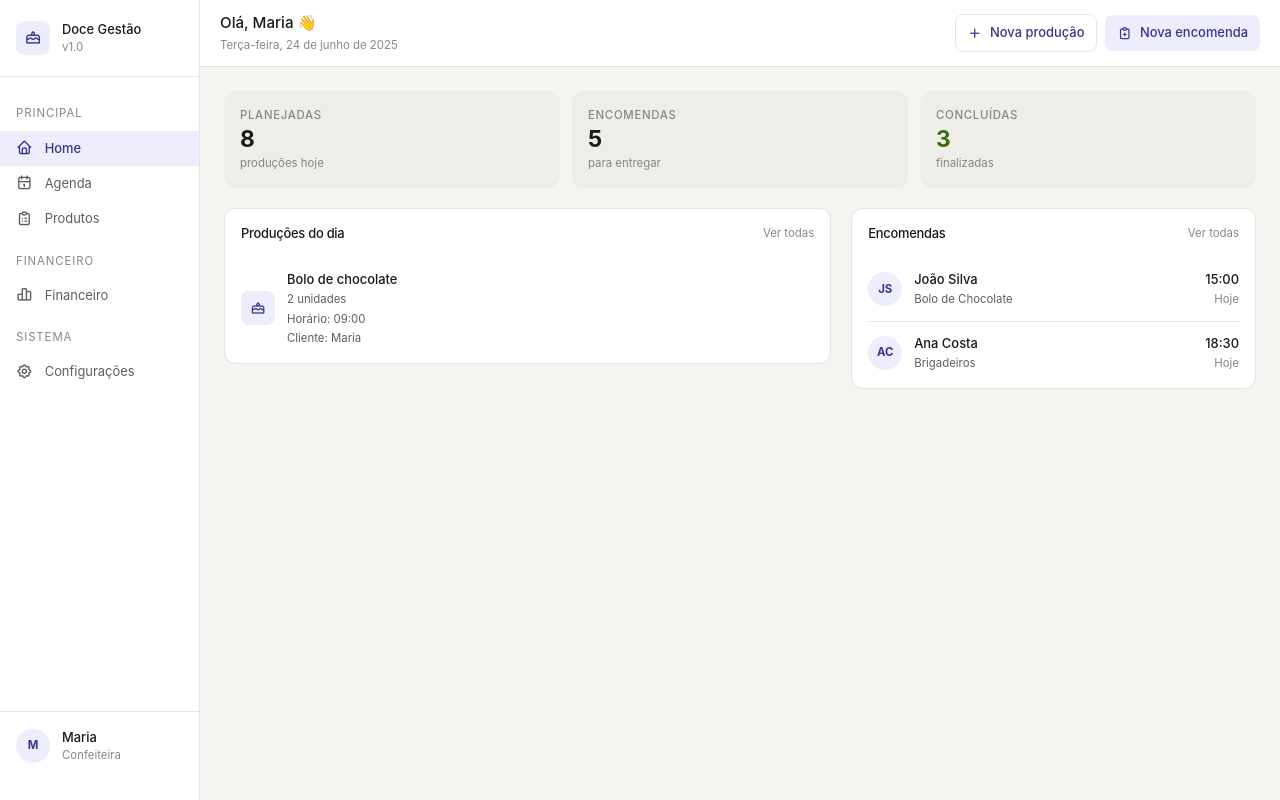
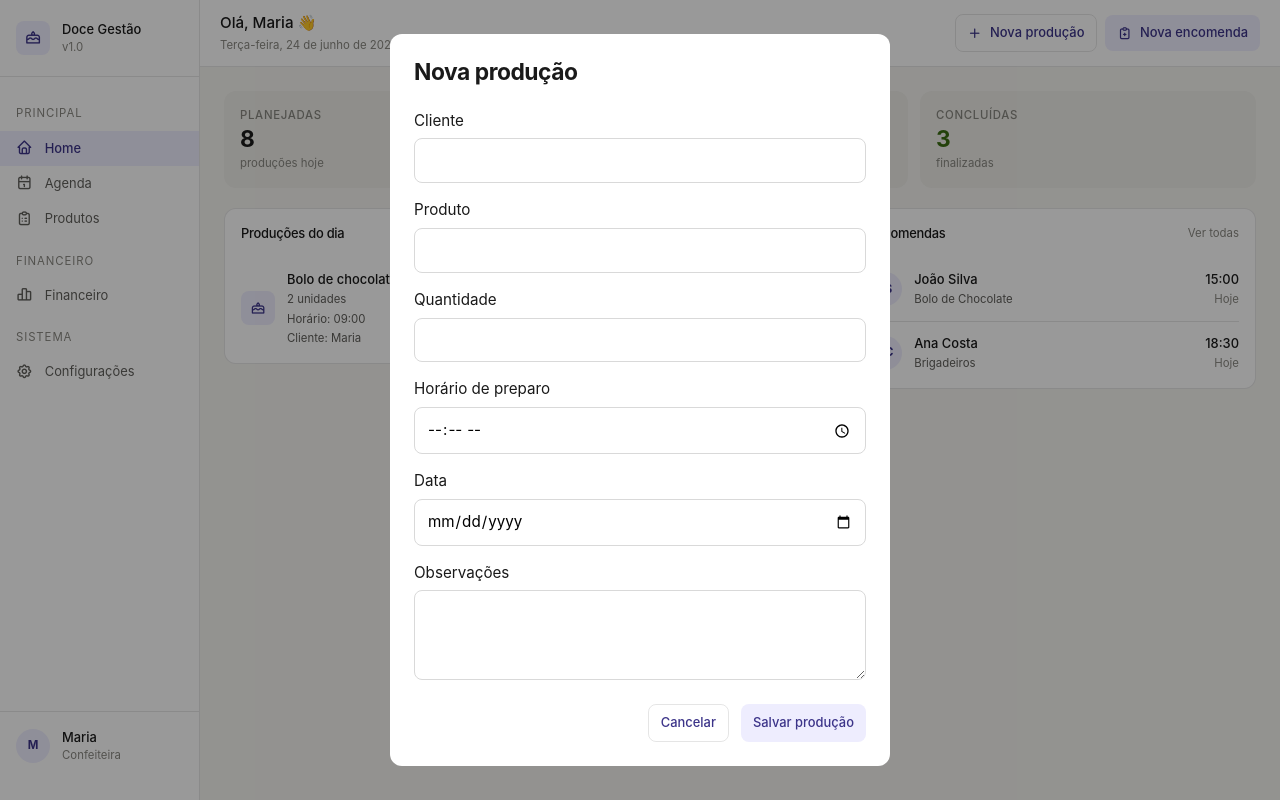
Before and after one commit to AleRicDev/AgendaConfeitaria, a website built with webpack: page src/index.html in a window 1280 px wide. Both pictures are taken after a click on the button "Nova produção". Built offline with nearby package versions, Linux system fonts and the light colour scheme; data requests are answered from the project's data file.

Commit message:
feat: add new production modal

```diff
--- a/src/css/index.css
+++ b/src/css/index.css
@@ -4,3 +4,4 @@
 @import "./topbar.css";
 @import "./cards.css";
 @import "./responsive.css";
+@import "./modal.css";
--- /dev/null
+++ b/src/css/modal.css
@@ -0,0 +1,73 @@
+.modal {
+  position: fixed;
+  inset: 0;
+
+  display: none;
+  align-items: center;
+  justify-content: center;
+
+  padding: 24px;
+
+  background: rgba(0, 0, 0, 0.4);
+
+  z-index: 1000;
+}
+
+.modal.is-open {
+  display: flex;
+}
+
+.modal-content {
+  width: 100%;
+  max-width: 500px;
+
+  padding: 24px;
+
+  background: #ffffff;
+  border-radius: 12px;
+}
+
+.modal-header {
+  display: flex;
+  align-items: center;
+  justify-content: space-between;
+
+  margin-bottom: 24px;
+}
+
+#production-form {
+  display: flex;
+  flex-direction: column;
+  gap: 16px;
+}
+
+.form-group {
+  display: flex;
+  flex-direction: column;
+  gap: 6px;
+}
+
+.form-group input,
+.form-group textarea {
+  width: 100%;
+
+  padding: 10px 12px;
+
+  border: 1px solid #d9d9d9;
+  border-radius: 8px;
+
+  font: inherit;
+}
+
+.form-group textarea {
+  min-height: 90px;
+  resize: vertical;
+}
+
+.modal-actions {
+  display: flex;
+  justify-content: flex-end;
+  gap: 12px;
+
+  margin-top: 8px;
+}
--- a/src/index.html
+++ b/src/index.html
@@ -8,8 +8,10 @@
   <title>Doce Gestão</title>
 
   <!-- Tabler Icons -->
-  <link rel="stylesheet"
-    href="https://cdn.jsdelivr.net/npm/@tabler/icons-webfont@latest/tabler-icons.min.css">
+  <link
+    rel="stylesheet"
+    href="https://cdn.jsdelivr.net/npm/@tabler/icons-webfont@latest/tabler-icons.min.css"
+  >
 
   <!-- CSS -->
   <link rel="stylesheet" href="./src/css/index.css">
@@ -102,21 +104,31 @@
           </button>
 
           <div class="topbar-text">
-            <p class="topbar-greeting">Olá, Maria 👋</p>
+
+            <p class="topbar-greeting">
+              Olá, Maria 👋
+            </p>
+
             <p class="topbar-date">
               Terça-feira, 24 de junho de 2025
             </p>
+
           </div>
 
         </div>
 
         <div class="topbar-actions">
 
-          <button class="btn btn-outline">
+          <!-- NOVA PRODUÇÃO -->
+          <button
+            class="btn btn-outline"
+            id="new-production-button"
+          >
             <i class="ti ti-plus"></i>
             Nova produção
           </button>
 
+          <!-- NOVA ENCOMENDA -->
           <button class="btn btn-primary">
             <i class="ti ti-clipboard-plus"></i>
             Nova encomenda
@@ -126,6 +138,7 @@
 
       </header>
 
+
       <!-- CONTEÚDO -->
       <main class="content">
 
@@ -133,24 +146,57 @@
         <section class="stats-grid">
 
           <article class="stat-card">
-            <span class="stat-label">Planejadas</span>
-            <h3 class="stat-value">8</h3>
-            <span class="stat-description">produções hoje</span>
+
+            <span class="stat-label">
+              Planejadas
+            </span>
+
+            <h3 class="stat-value">
+              8
+            </h3>
+
+            <span class="stat-description">
+              produções hoje
+            </span>
+
           </article>
 
+
           <article class="stat-card">
-            <span class="stat-label">Encomendas</span>
-            <h3 class="stat-value">5</h3>
-            <span class="stat-description">para entregar</span>
+
+            <span class="stat-label">
+              Encomendas
+            </span>
+
+            <h3 class="stat-value">
+              5
+            </h3>
+
+            <span class="stat-description">
+              para entregar
+            </span>
+
           </article>
 
+
           <article class="stat-card">
-            <span class="stat-label">Concluídas</span>
-            <h3 class="stat-value is-success">3</h3>
-            <span class="stat-description">finalizadas</span>
+
+            <span class="stat-label">
+              Concluídas
+            </span>
+
+            <h3 class="stat-value is-success">
+              3
+            </h3>
+
+            <span class="stat-description">
+              finalizadas
+            </span>
+
           </article>
 
         </section>
+
 
         <!-- GRID -->
         <section class="grid">
@@ -159,118 +205,111 @@
           <section class="card">
 
             <header class="card-header">
-              <h2 class="card-title">Produções do dia</h2>
-              <a href="#" class="card-link">Ver todas</a>
+
+              <h2 class="card-title">
+                Produções do dia
+              </h2>
+
+              <a href="#" class="card-link">
+                Ver todas
+              </a>
+
             </header>
 
-            <div class="list" id="production-list">
 
-
-              <article class="list-item">
-
-                <div class="item-icon icon-purple">
-                  <i class="ti ti-candy"></i>
-                </div>
-
-                <div class="item-content">
-                  <strong>Brigadeiro Gourmet</strong>
-                  <span>100 unidades</span>
-
-                  <div class="progress">
-                    <div class="progress-bar progress-warning" style="width:55%"></div>
-                  </div>
-                </div>
-
-                <span class="badge badge-warning">
-                  Em andamento
-                </span>
-
-              </article>
-
-              <article class="list-item">
-
-                <div class="item-icon icon-gray">
-                  <i class="ti ti-cookie"></i>
-                </div>
-
-                <div class="item-content">
-                  <strong>Brownie Tradicional</strong>
-                  <span>30 unidades</span>
-
-                  <div class="progress">
-                    <div class="progress-bar progress-danger" style="width:0%"></div>
-                  </div>
-                </div>
-
-                <span class="badge badge-danger">
-                  Pendente
-                </span>
-
-              </article>
-
-              <article class="list-item">
-
-                <div class="item-icon icon-green">
-                  <i class="ti ti-cake"></i>
-                </div>
-
-                <div class="item-content">
-                  <strong>Bolo de Cenoura</strong>
-                  <span>5 unidades</span>
-
-                  <div class="progress">
-                    <div class="progress-bar progress-success" style="width:100%"></div>
-                  </div>
-                </div>
-
-                <span class="badge badge-success">
-                  Concluído
-                </span>
-
-              </article>
-
-            </div>
+            <!--
+              O show.ts cria os cards das produções
+              dinamicamente dentro desta div.
+            -->
+            <div
+              class="list"
+              id="production-list"
+            ></div>
 
           </section>
+
 
           <!-- ENCOMENDAS -->
           <section class="card">
 
             <header class="card-header">
-              <h2 class="card-title">Encomendas</h2>
-              <a href="#" class="card-link">Ver todas</a>
+
+              <h2 class="card-title">
+                Encomendas
+              </h2>
+
+              <a href="#" class="card-link">
+                Ver todas
+              </a>
+
             </header>
+
 
             <div class="list">
 
+              <!-- ENCOMENDA 1 -->
               <article class="list-item">
 
-                <div class="avatar">JS</div>
+                <div class="avatar">
+                  JS
+                </div>
 
                 <div class="item-content">
-                  <strong>João Silva</strong>
-                  <span>Bolo de Chocolate</span>
+
+                  <strong>
+                    João Silva
+                  </strong>
+
+                  <span>
+                    Bolo de Chocolate
+                  </span>
+
                 </div>
 
                 <div class="item-meta">
-                  <strong>15:00</strong>
-                  <span>Hoje</span>
+
+                  <strong>
+                    15:00
+                  </strong>
+
+                  <span>
+                    Hoje
+                  </span>
+
                 </div>
 
               </article>
 
+
+              <!-- ENCOMENDA 2 -->
               <article class="list-item">
 
-                <div class="avatar">AC</div>
+                <div class="avatar">
+                  AC
+                </div>
 
                 <div class="item-content">
-                  <strong>Ana Costa</strong>
-                  <span>Brigadeiros</span>
+
+                  <strong>
+                    Ana Costa
+                  </strong>
+
+                  <span>
+                    Brigadeiros
+                  </span>
+
                 </div>
 
                 <div class="item-meta">
-                  <strong>18:30</strong>
-                  <span>Hoje</span>
+
+                  <strong>
+                    18:30
+                  </strong>
+
+                  <span>
+                    Hoje
+                  </span>
+
                 </div>
 
               </article>
@@ -282,6 +321,7 @@
         </section>
 
       </main>
+
 
       <!-- MOBILE NAV -->
       <nav class="mobile-nav">
@@ -318,6 +358,165 @@
   </div>
 
 
+  <!-- ====================================== -->
+  <!-- MODAL - NOVA PRODUÇÃO -->
+  <!-- ====================================== -->
+
+  <div
+    class="modal"
+    id="production-modal"
+  >
+
+    <div class="modal-content">
+
+      <!-- CABEÇALHO -->
+      <header class="modal-header">
+
+        <h2>
+          Nova produção
+        </h2>
+
+        <button
+          type="button"
+          class="icon-button"
+          id="production-modal-close"
+          aria-label="Fechar"
+        >
+          <i class="ti ti-x"></i>
+        </button>
+
+      </header>
+
+
+      <!-- FORMULÁRIO -->
+      <form id="production-form">
+
+        <!-- CLIENTE -->
+        <div class="form-group">
+
+          <label for="client">
+            Cliente
+          </label>
+
+          <input
+            type="text"
+            id="client"
+            name="client"
+            required
+          >
+
+        </div>
+
+
+        <!-- PRODUTO -->
+        <div class="form-group">
+
+          <label for="product">
+            Produto
+          </label>
+
+          <input
+            type="text"
+            id="product"
+            name="product"
+            required
+          >
+
+        </div>
+
+
+        <!-- QUANTIDADE -->
+        <div class="form-group">
+
+          <label for="quantity">
+            Quantidade
+          </label>
+
+          <input
+            type="number"
+            id="quantity"
+            name="quantity"
+            min="1"
+            required
+          >
+
+        </div>
+
+
+        <!-- HORÁRIO DE PREPARO -->
+        <div class="form-group">
+
+          <label for="preparation-time">
+            Horário de preparo
+          </label>
+
+          <input
+            type="time"
+            id="preparation-time"
+            name="preparationTime"
+            required
+          >
+
+        </div>
+
+
+        <!-- DATA -->
+        <div class="form-group">
+
+          <label for="delivery-date">
+            Data
+          </label>
+
+          <input
+            type="date"
+            id="delivery-date"
+            name="deliveryDate"
+            required
+          >
+
+        </div>
+
+
+        <!-- OBSERVAÇÕES -->
+        <div class="form-group">
+
+          <label for="notes">
+            Observações
+          </label>
+
+          <textarea
+            id="notes"
+            name="notes"
+          ></textarea>
+
+        </div>
+
+
+        <!-- BOTÕES -->
+        <div class="modal-actions">
+
+          <button
+            type="button"
+            class="btn btn-outline"
+            id="production-modal-cancel"
+          >
+            Cancelar
+          </button>
+
+          <button
+            type="submit"
+            class="btn btn-primary"
+          >
+            Salvar produção
+          </button>
+
+        </div>
+
+      </form>
+
+    </div>
+
+  </div>
 
 </body>
 
--- a/src/main.ts
+++ b/src/main.ts
@@ -1,7 +1,9 @@
 import "./css/index.css"
+import "./modules/productions/modal"
 
 import { productionFetch } from "./services/production-fetch"
 import { showProductions } from "./modules/productions/show"
+
 
 async function loadProductions() {
   const productions = await productionFetch()
--- /dev/null
+++ b/src/modules/productions/modal.ts
@@ -0,0 +1,36 @@
+const productionModal = document.querySelector("#production-modal")
+
+const newProductionButton = document.querySelector(
+  "#new-production-button"
+)
+
+const closeModalButton = document.querySelector(
+  "#production-modal-close"
+)
+
+const cancelModalButton = document.querySelector(
+  "#production-modal-cancel"
+)
+
+function openProductionModal() {
+  productionModal?.classList.add("is-open")
+}
+
+function closeProductionModal() {
+  productionModal?.classList.remove("is-open")
+}
+
+newProductionButton?.addEventListener(
+  "click",
+  openProductionModal
+)
+
+closeModalButton?.addEventListener(
+  "click",
+  closeProductionModal
+)
+
+cancelModalButton?.addEventListener(
+  "click",
+  closeProductionModal
+)
```
